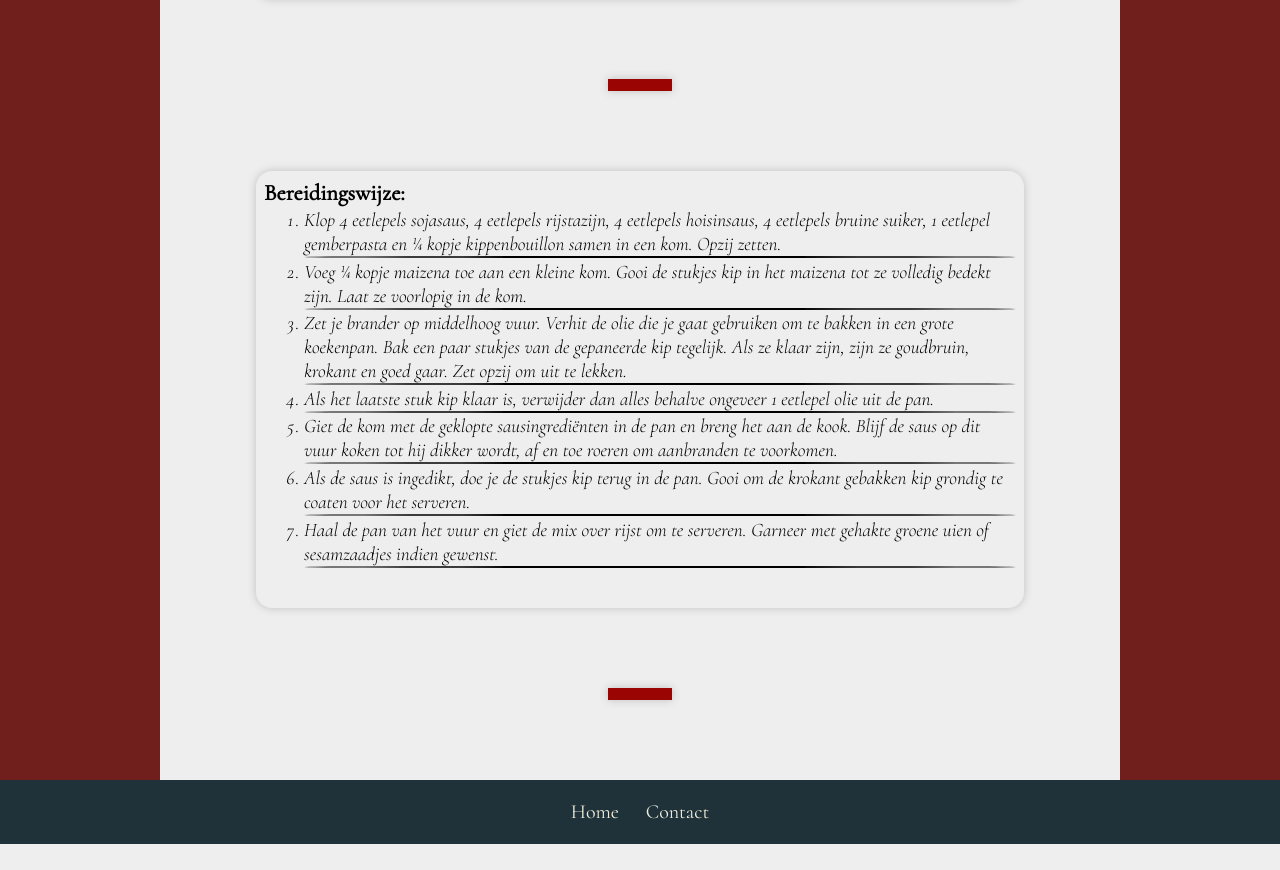
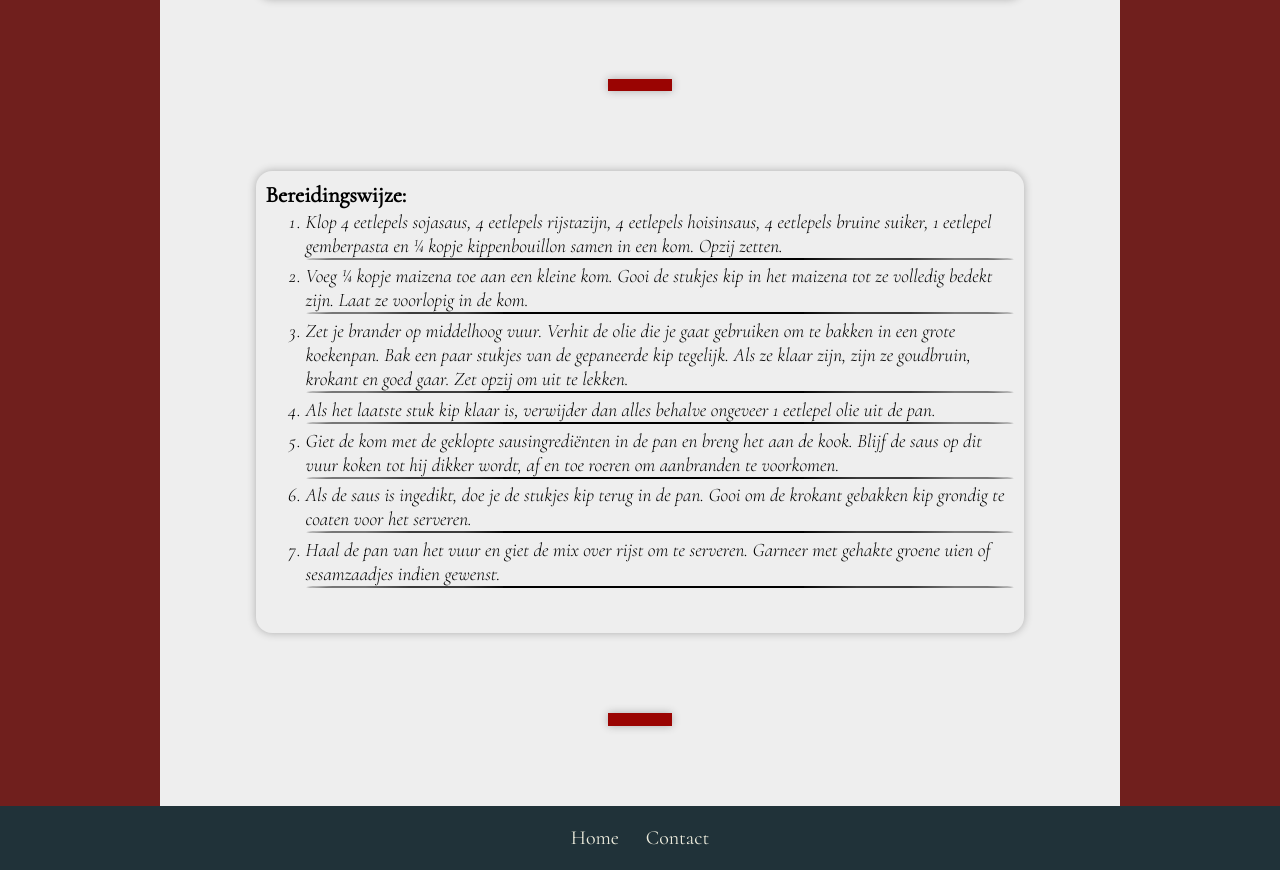
Before and after one commit to TRuijgers/Receptenboek, a PHP site: page /recept.php in a window 1280 px wide. Shown: the part 1219-2089 px from the top of the page. Before the commit the page ends 2063 px from the top, so only its background shows below. Run offline with PHP 8.4, Linux system fonts and the light colour scheme; data that the repository does not hold is empty.

Commit message:
Box-shadow fix

```diff
--- a/css/home/styles.css
+++ b/css/home/styles.css
@@ -103,10 +103,10 @@ header > div div {
 
 footer {
   background-color: #203239;
+  color: #EEEDDE;
   height: 4rem;
   display: flex;
   justify-content: center;
-  color: #EEEDDE;
 }
 footer > div {
   font-size: 20px;
--- a/css/recept/_recept.scss
+++ b/css/recept/_recept.scss
@@ -5,13 +5,12 @@ $bright-red: rgb(154, 4, 2);
 $brown: #9f9466;
 $yellow: #E0DDAA;
 $white: #EEEEEE;
-$light-gray: rgb(192, 191, 191);
+$light-gray: rgb(172, 172, 172);
 
 main {
     section:nth-of-type(1) {
         min-height: fit-content;
         > div {
-            position: relative;
             min-height: auto;
             div {
                 display: flex;
@@ -87,7 +86,7 @@ main {
                 box-shadow: 0px 0px 8px $light-gray;
                 background-color: $white;
                 font-size: 1.1rem;
-                padding: 0.5rem 0.5rem 1rem 0.5rem;
+                padding: 0.6rem 0.6rem 1.1rem 0.6rem;
                 width: 80%;
                 margin-left: auto;
                 margin-right: auto;
@@ -130,5 +129,6 @@ main {
         display: block;
         border: 0.5px solid black;
         border-radius: 50%;
+        margin-bottom: 0.2rem;
     }
 }
--- a/css/recept/styles.css
+++ b/css/recept/styles.css
@@ -4,7 +4,6 @@ main section:nth-of-type(1) {
   min-height: fit-content;
 }
 main section:nth-of-type(1) > div {
-  position: relative;
   min-height: auto;
 }
 main section:nth-of-type(1) > div div {
@@ -38,7 +37,7 @@ main section:nth-of-type(2) > div > div {
   display: flex;
   flex-flow: row nowrap;
   border-radius: 1rem;
-  box-shadow: 0px 0px 8px rgb(192, 191, 191);
+  box-shadow: 0px 0px 8px rgb(172, 172, 172);
   width: 80%;
   margin-left: auto;
   margin-right: auto;
@@ -74,10 +73,10 @@ main section:nth-of-type(3) > div > div {
   justify-content: center;
   flex-flow: column nowrap;
   border-radius: 1rem;
-  box-shadow: 0px 0px 8px rgb(192, 191, 191);
+  box-shadow: 0px 0px 8px rgb(172, 172, 172);
   background-color: #EEEEEE;
   font-size: 1.1rem;
-  padding: 0.5rem 0.5rem 1rem 0.5rem;
+  padding: 0.6rem 0.6rem 1.1rem 0.6rem;
   width: 80%;
   margin-left: auto;
   margin-right: auto;
@@ -107,7 +106,7 @@ main section h3 {
   font-size: 1.4rem;
 }
 main .section-separator {
-  box-shadow: 0px 0px 8px rgb(192, 191, 191);
+  box-shadow: 0px 0px 8px rgb(172, 172, 172);
   flex: 0 0 4rem;
   display: block;
   height: 0.8rem;
@@ -118,6 +117,7 @@ main .li-separator {
   display: block;
   border: 0.5px solid black;
   border-radius: 50%;
+  margin-bottom: 0.2rem;
 }
 
 body {
@@ -149,10 +149,10 @@ header > div div {
 
 footer {
   background-color: #203239;
+  color: #EEEDDE;
   height: 4rem;
   display: flex;
   justify-content: center;
-  color: #EEEDDE;
 }
 footer > div {
   font-size: 20px;
```
Also changed, not shown: 2 other files.
